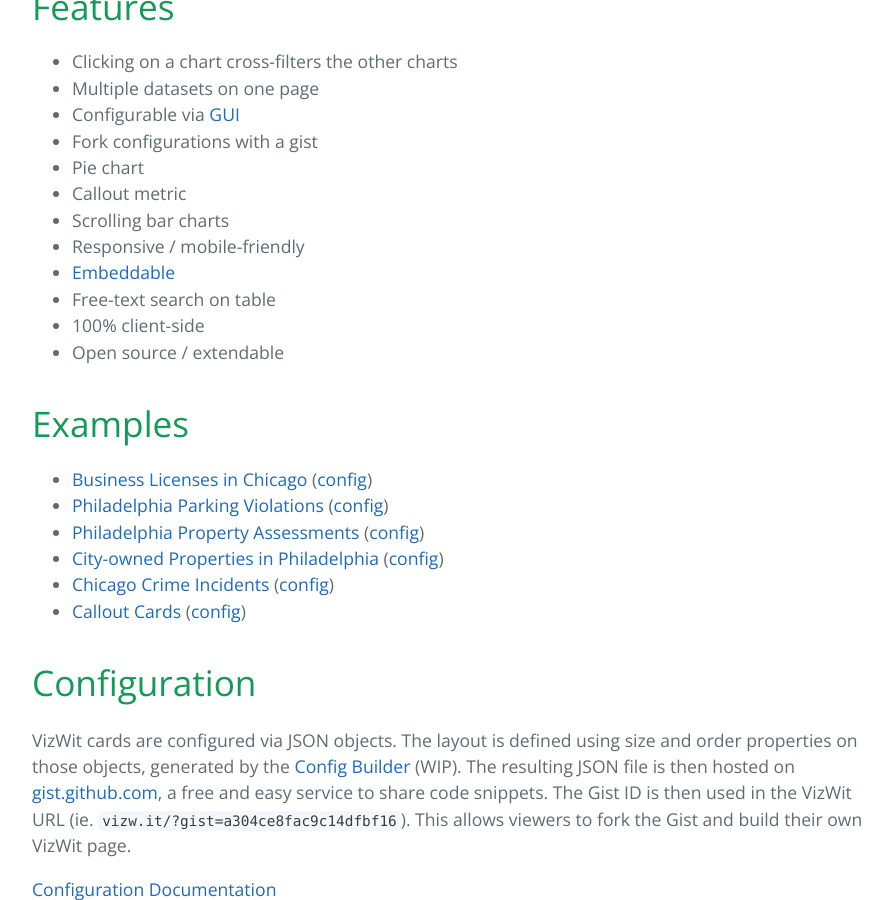
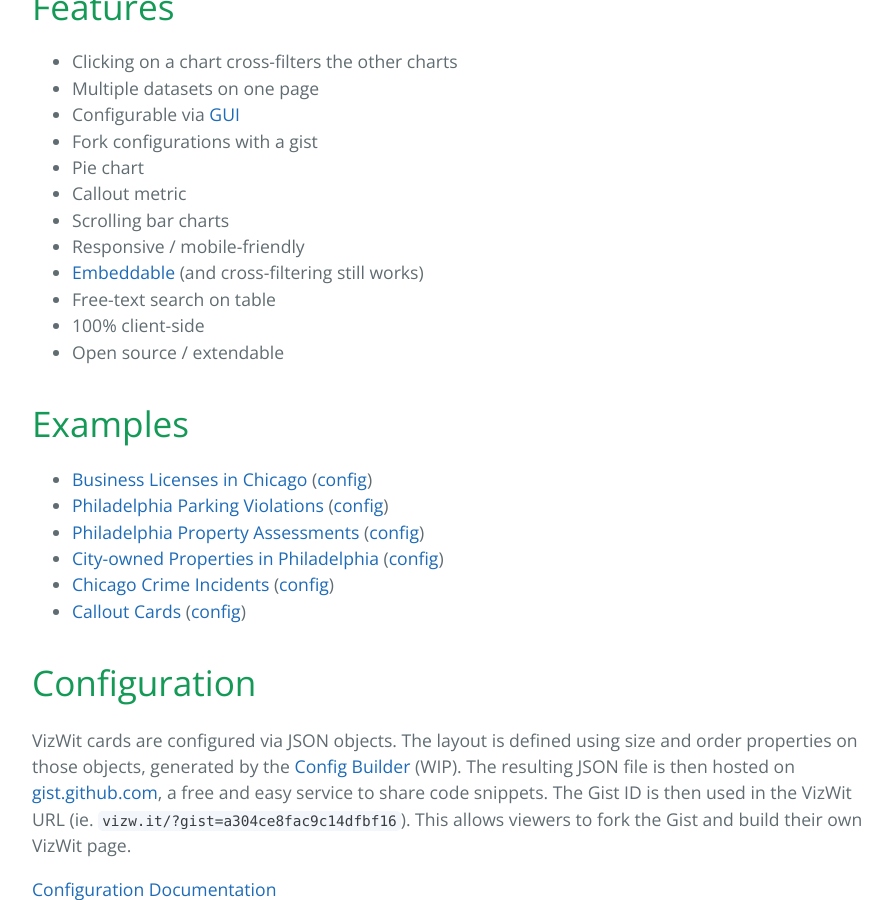
Before and after one commit to timwis/vizwit-website, a Jekyll site: the page built from index.md, in a window 1280 px wide and 900 px high, scrolled down 999 px. Shown: the whole window, without its empty margins (192-1084 px from the left). Built offline with Jekyll 4.4.1, drawn with Linux system fonts in a browser that asks for light colours.

Commit message:
add note about embedding

```diff
--- a/index.md
+++ b/index.md
@@ -19,7 +19,7 @@ for other data providers to be written (in theory).
 * Callout metric
 * Scrolling bar charts
 * Responsive / mobile-friendly
-* [Embeddable](http://vizw.it/embed-demo.html)
+* [Embeddable](http://vizw.it/embed-demo.html) (and cross-filtering still works)
 * Free-text search on table
 * 100% client-side
 * Open source / extendable
```
